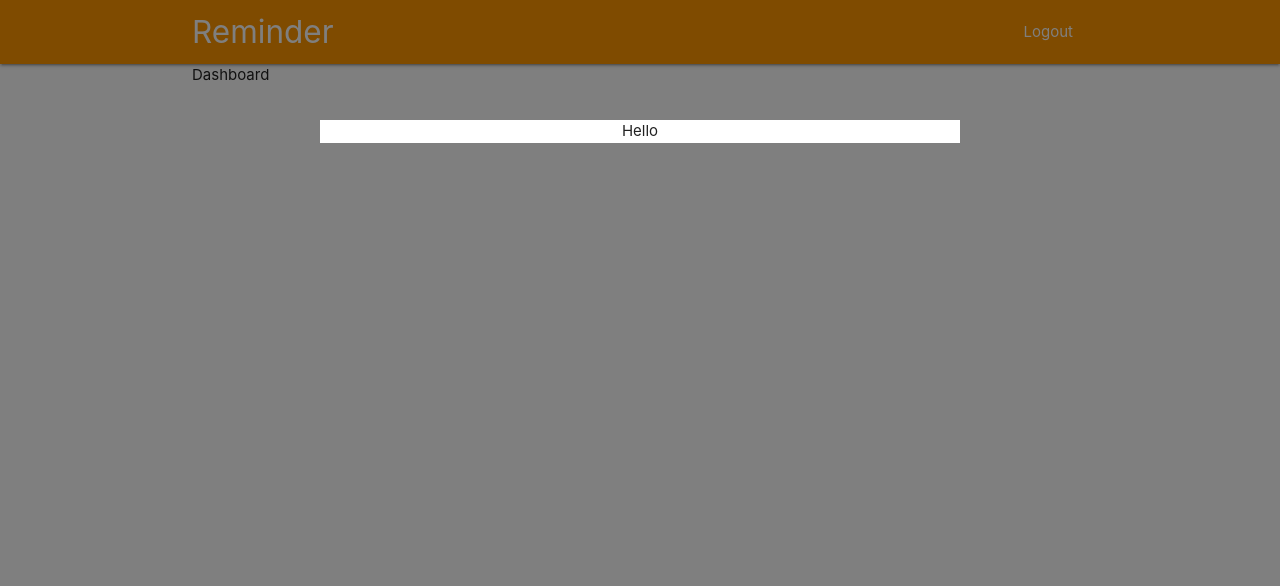
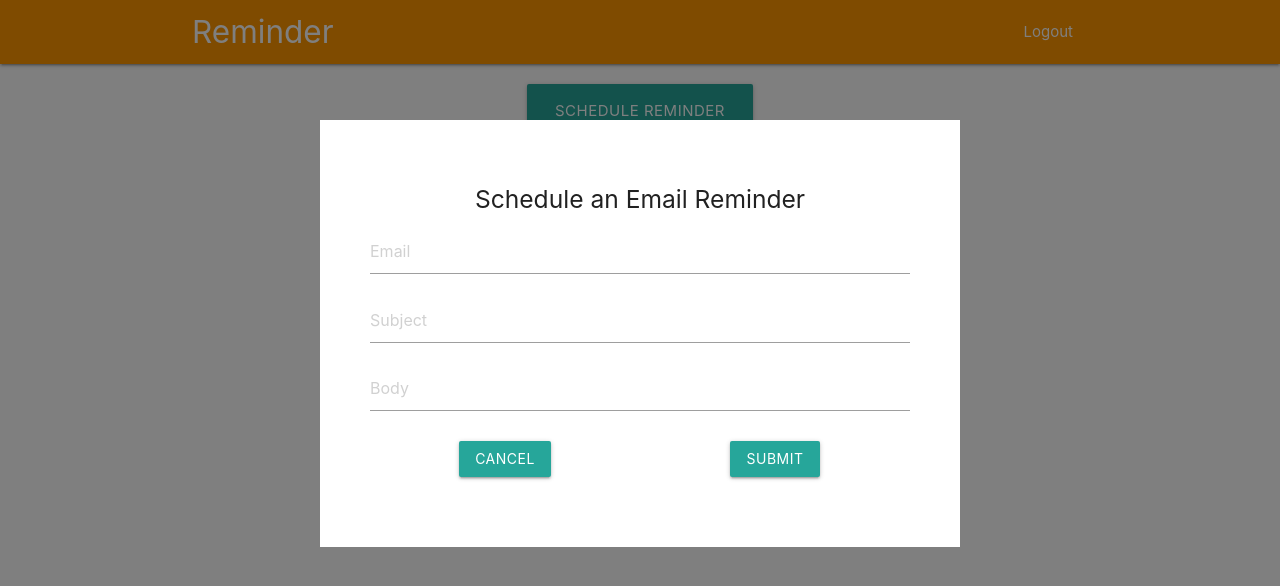
Before and after one commit to frvnkly/reminder, a React (Create React App) app in the folder client/: page /dashboard in a window 1280 px wide. Both pictures are taken after a click on the link "add". Shown: the top 586 px of the page. Built offline with nearby package versions, Linux system fonts and the light colour scheme; no server answers.

Commit message:
refactored Modal component and added EmailForm component

```diff
--- a/client/package.json
+++ b/client/package.json
@@ -21,6 +21,9 @@
   },
   "proxy": {
     "/auth/*": {
+      "target": "http://localhost:5000/"
+    },
+    "/api/reminders": {
       "target": "http://localhost:5000"
     }
   }
--- a/client/src/components/Dashboard.js
+++ b/client/src/components/Dashboard.js
@@ -3,6 +3,7 @@ import { Redirect } from 'react-router-dom';
 import { connect} from 'react-redux';
 
 import Modal from './ui/Modal';
+import EmailForm from './reminderForms/EmailForm';
 
 class Dashboard extends Component {
   state = {
@@ -13,30 +14,27 @@ class Dashboard extends Component {
     this.setState({ showModal: true });
   }
 
-  modalBackdropClickHandler = () => {
+  modalCloseHandler = () => {
     this.setState({ showModal: false });
-  }
-
-  modalEscapeHandler = event => {
-    if (event.key === 'Escape') {
-      this.setState({ showModal: false });
-    }
   }
 
   render() {
     let content = <Redirect to='/' />;
 
     if (this.props.auth) {
-
-
       content = (
         <div className='container'>
-          Dashboard
+          <button
+            className='btn-large hide-on-med-and-down'
+            style={{ display: 'block', margin: '20px auto 20px auto' }}
+            onClick={this.addButtonHandler}>
+              Schedule Reminder
+          </button>
           {this.state.showModal
             ? <Modal
-                clicked={this.modalBackdropClickHandler}
+                close={this.modalCloseHandler}
                 escaped={this.modalEscapeHandler}>
-                  Hello
+                  <EmailForm cancelled={this.modalCloseHandler} />
               </Modal>
             : null}
           {this.state.showModal
--- /dev/null
+++ b/client/src/components/reminderForms/EmailForm.css
@@ -0,0 +1,12 @@
+.EmailForm {
+    box-sizing: border-box;
+    padding: 20px;
+    width: 80vw
+}
+
+@media (min-width: 500px) {
+    .EmailForm {
+        padding: 50px;
+        width: 50vw;
+    }
+}
--- /dev/null
+++ b/client/src/components/reminderForms/EmailForm.js
@@ -0,0 +1,101 @@
+import React, { Component } from 'react';
+import axios from 'axios';
+
+import './EmailForm.css';
+
+class EmailForm extends Component {
+  state = {
+    form: {
+      email: {
+        type: 'email',
+        placeholder: 'Email',
+        value: ''
+      },
+      subject: {
+        type: 'text',
+        placeholder: 'Subject',
+        value: ''
+      },
+      body: {
+        type: 'textarea',
+        placeholder: 'Body',
+        value: ''
+      },
+    }
+  }
+
+  inputChangeHandler = (event, id) => {
+    const updatedValue = event.target.value;
+    this.setState(prevState => {
+      const updatedForm = { ...prevState.form };
+      updatedForm[id].value = updatedValue;
+      return { form: updatedForm };
+    });
+  }
+
+  submitForm = () => {
+    const formData = {
+      to: this.state.form.email.value,
+      from: this.state.form.email.value,
+      subject: this.state.form.subject.value,
+      text: this.state.form.body.value
+    };
+    axios.post('/api/reminders', formData);
+  }
+
+  renderForm() {
+    const formFields = [];
+    const formConfig = this.state.form;
+    for (const field in formConfig) {
+      if (formConfig[field].type === 'textarea') {
+        formFields.push(
+          <div className='input-field' key={field}>
+            <textarea
+              placeholder={formConfig[field].placeholder}
+              id={field}
+              className='materialize-textarea'
+              value={this.state.form[field].value}
+              onChange={event => this.inputChangeHandler(event, field)} />
+          </div>
+        );
+      } else {
+        formFields.push(
+          <div className='input-field' key={field}>
+            <input
+              placeholder={formConfig[field].placeholder}
+              id={field}
+              type={formConfig[field].type}
+              className='validate'
+              value={this.state.form[field].value}
+              onChange={event => this.inputChangeHandler(event, field)} />
+          </div>
+        );
+      }
+    }
+
+    return (
+        <form>
+          {formFields}
+          <div className='row'>
+            <div className='col s6'>
+              <a className='btn' onClick={this.props.cancelled}>Cancel</a>
+            </div>
+            <div className='col s6'>
+              <a className='btn' onClick={this.submitForm}>Submit</a>
+            </div>
+          </div>
+        </form>
+    );
+  }
+
+  render() {
+    return (
+      <div className='EmailForm'>
+        <h5>Schedule an Email Reminder</h5>
+        {this.renderForm()}
+      </div>
+    );
+  }
+}
+
+export default EmailForm;
--- a/client/src/components/ui/Modal.css
+++ b/client/src/components/ui/Modal.css
@@ -1,15 +1,9 @@
 .Modal {
     position: absolute;
     margin: auto;
+    padding: 0;
     top: 15%;
     text-align: center;
     background-color: white;
     z-index: 200;
-    width: 80%;
 }
-
-@media (min-width: 500px) {
-    .Modal {
-        width: 50%;
-    }
-}
--- a/client/src/components/ui/Modal.js
+++ b/client/src/components/ui/Modal.js
@@ -4,11 +4,17 @@ import './Modal.css';
 import Backdrop from './Backdrop';
 
 class Modal extends Component {
+  escKeyHandler = event => {
+    if (event.key === 'Escape') {
+      this.props.close();
+    }
+  }
+
   render() {
-    window.onkeydown = this.props.escaped;
+    window.onkeydown = this.escKeyHandler;
     return (
       <div style={{ display: 'flex', justifyContent: 'center' }}>
-        <Backdrop clicked={this.props.clicked} />
+        <Backdrop clicked={this.props.close} />
         <div className='Modal'>
           {this.props.children}
         </div>
```
